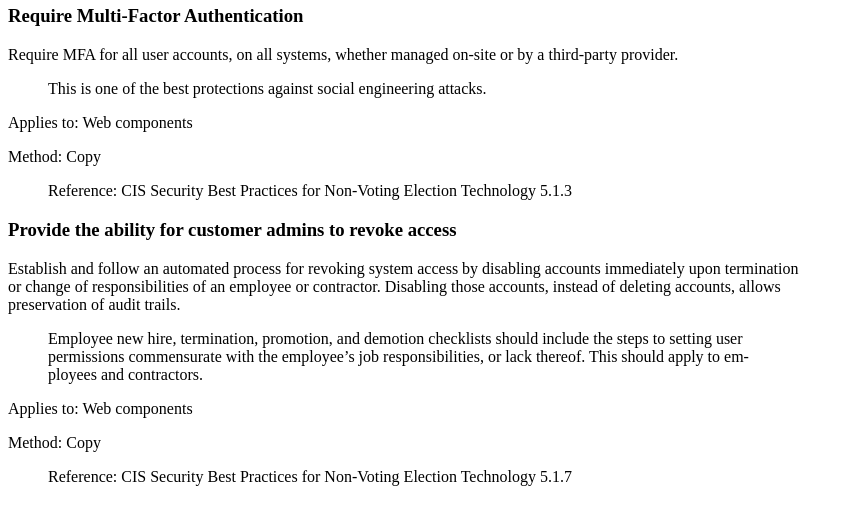
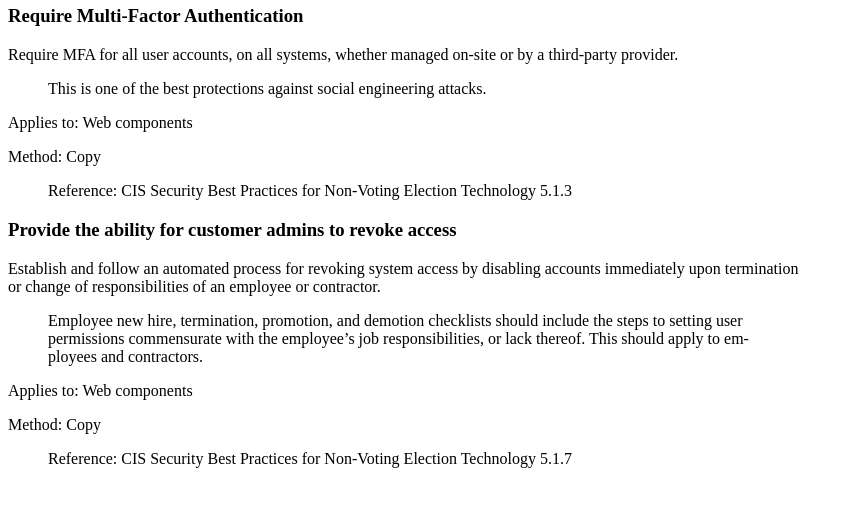
Before and after one commit to it-dept-cis/RABET-V-Pilot, a Sphinx documentation site: the page built from docs/source/Security_Services_Capability_Maturity_Index/Authentication_Requirements.md, in a window 1280 px wide and 900 px high, scrolled down 3782 px. Shown: the top 525 px of the window, without its empty margins (0-854 px from the left). Built offline with Sphinx 7.4.7, drawn with Linux system fonts in a browser that asks for light colours; pages that are not in the unit, such as notebooks, are missing from menus.

Commit message:
Remove line

```diff
--- a/docs/source/Security_Services_Capability_Maturity_Index/Authentication_Requirements.md
+++ b/docs/source/Security_Services_Capability_Maturity_Index/Authentication_Requirements.md
@@ -190,7 +190,7 @@ Method: Copy
 
 ### Provide the ability for customer admins to revoke access
 
-Establish and follow an automated process for revoking system access by disabling accounts immediately upon termination or change of responsibilities of an employee or contractor. Disabling those accounts, instead of deleting accounts, allows preservation of audit trails.
+Establish and follow an automated process for revoking system access by disabling accounts immediately upon termination or change of responsibilities of an employee or contractor.
 
 >Employee new hire, termination, promotion, and demotion checklists should include the steps to setting user permissions commensurate with the employee's job responsibilities, or lack thereof. This should apply to employees and contractors.
 
```
